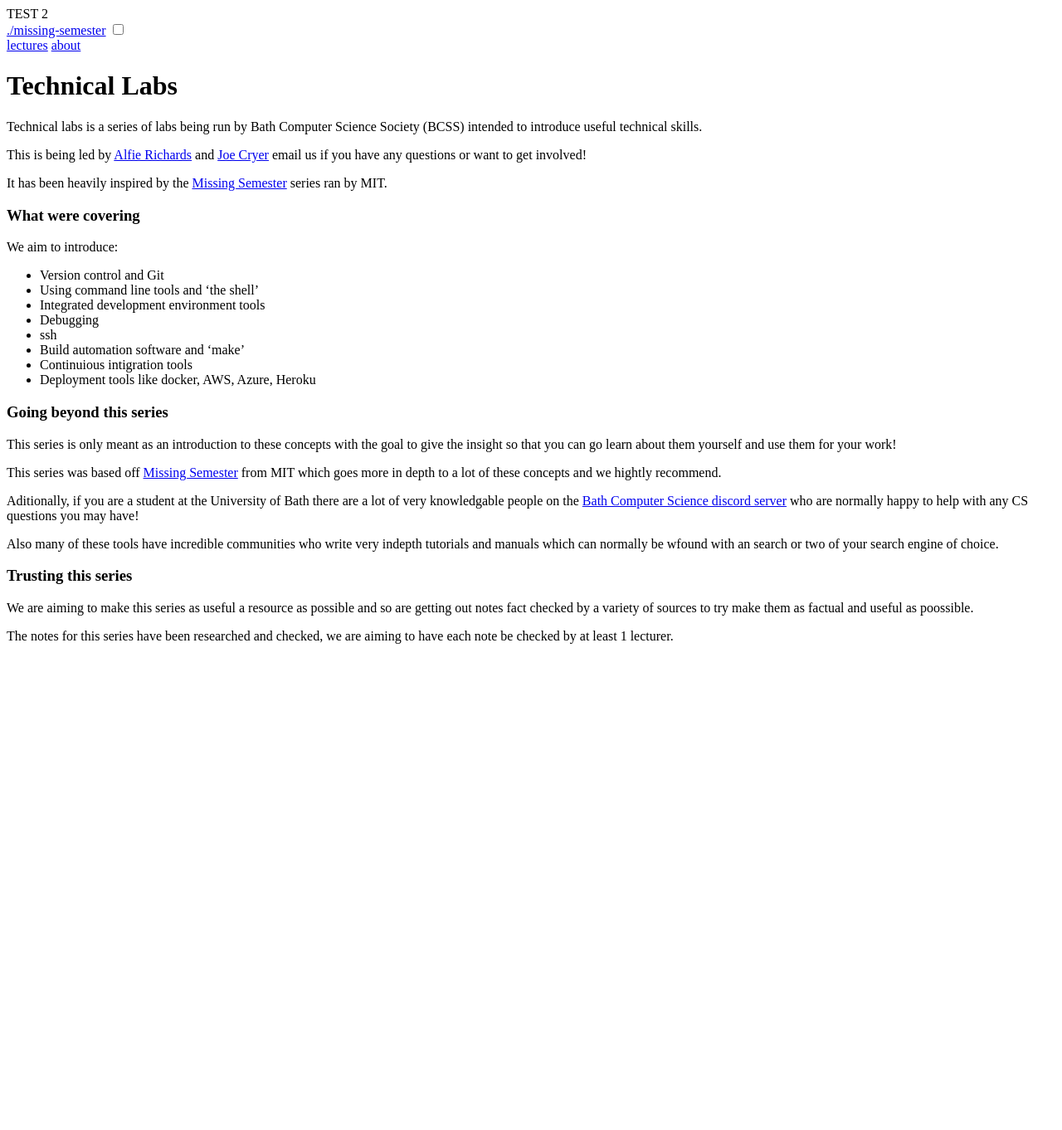
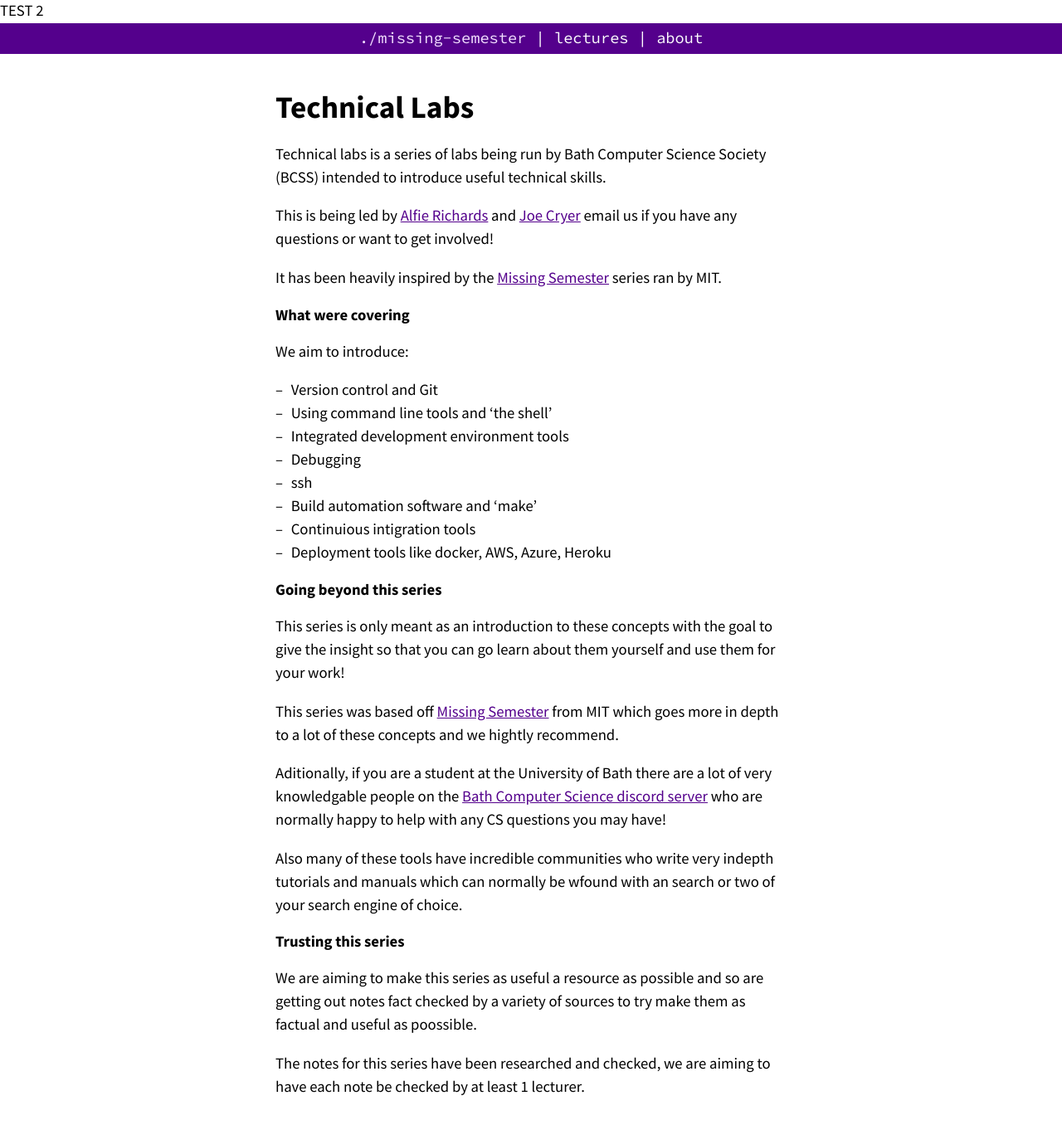
Before and after one commit to bath-bcss/Technical-Labs, a Jekyll site: the page built from docs/index.md, in a window 1280 px wide. Shown: the whole page at 83% size. Built offline with Jekyll 4.4.1, drawn with Linux system fonts in a browser that asks for light colours; before the commit the page ends 900 px from its top, so only the background shows below that.

Commit message:
Update head.html

```diff
--- a/docs/_includes/head.html
+++ b/docs/_includes/head.html
@@ -27,7 +27,7 @@
     {% endif %}
   </title>
 
-  <link rel="stylesheet" href="static/css/main.css">
+  <link rel="stylesheet" href="/static/main.css">
   <link href='https://fonts.googleapis.com/css?family=Source+Sans+Pro:200,300,400,600,700,900,200italic,300italic,400italic,600italic,700italic,900italic&subset=latin,latin-ext' rel='stylesheet' type='text/css'>
   <link href='https://fonts.googleapis.com/css?family=Source+Code+Pro:200,300,400,500,600,700,900&subset=latin,latin-ext' rel='stylesheet' type='text/css'>
 
```
